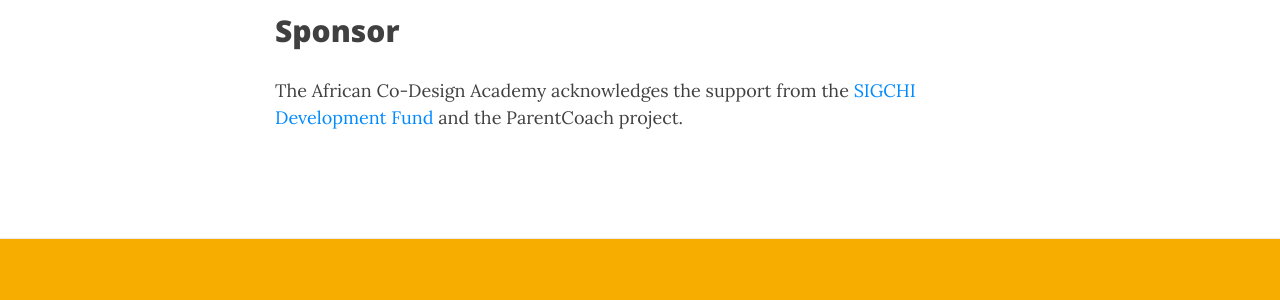
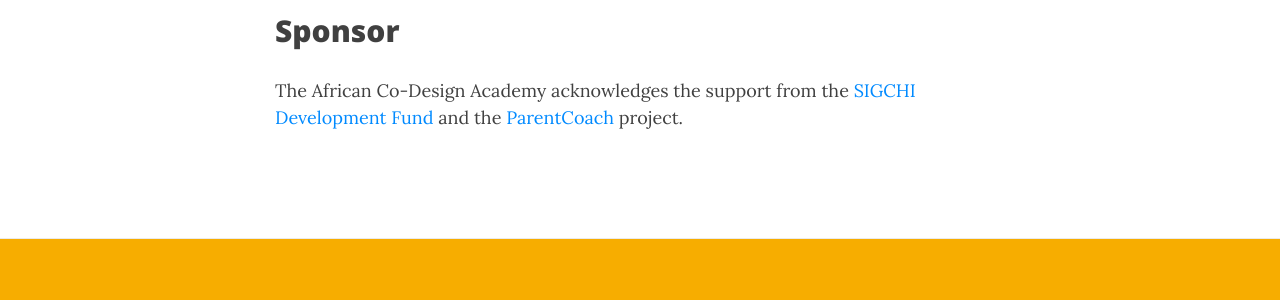
Before and after one commit to fraunhoferportugal/parentcoach-website, a Jekyll site: the page built from african-co-design-academy.md, in a window 1280 px wide and 900 px high, scrolled down 2086 px. Shown: the part 304-604 px from the top of the window. Built offline with Jekyll 4.4.1, drawn with Linux system fonts in a browser that asks for light colours; nearby versions of some CDN libraries; comment, search, counter and statistics services are not loaded; part of the change alters nothing that is shown.

```diff
--- a/african-co-design-academy.md
+++ b/african-co-design-academy.md
@@ -48,4 +48,4 @@ Meals and refreshments will be offered during the summer school to all participa
 For doubts and clarifications about the summer school, please send an email to beatriz.felix AT fraunhofer.pt and ctill AT varsitycollege.co.za.<br/><br/>
 
 ## Sponsor
-The African Co-Design Academy acknowledges the support from the [SIGCHI Development Fund](https://sigchi.org/resources/sigchi-development-fund/) and the ParentCoach project.<br/><br/>
+The African Co-Design Academy acknowledges the support from the [SIGCHI Development Fund](https://sigchi.org/resources/sigchi-development-fund/) and the [ParentCoach](https://parentcoach.projects.fraunhofer.pt) project.<br/><br/>
```
